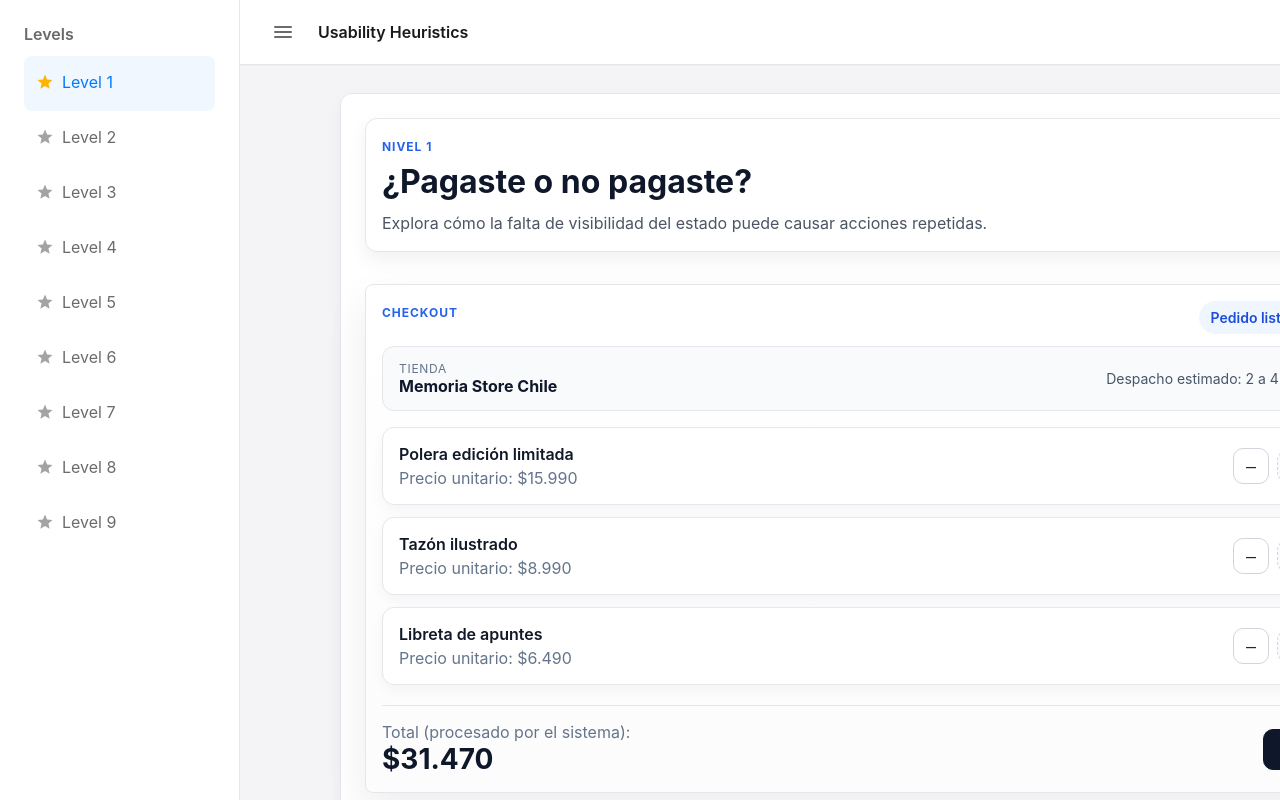
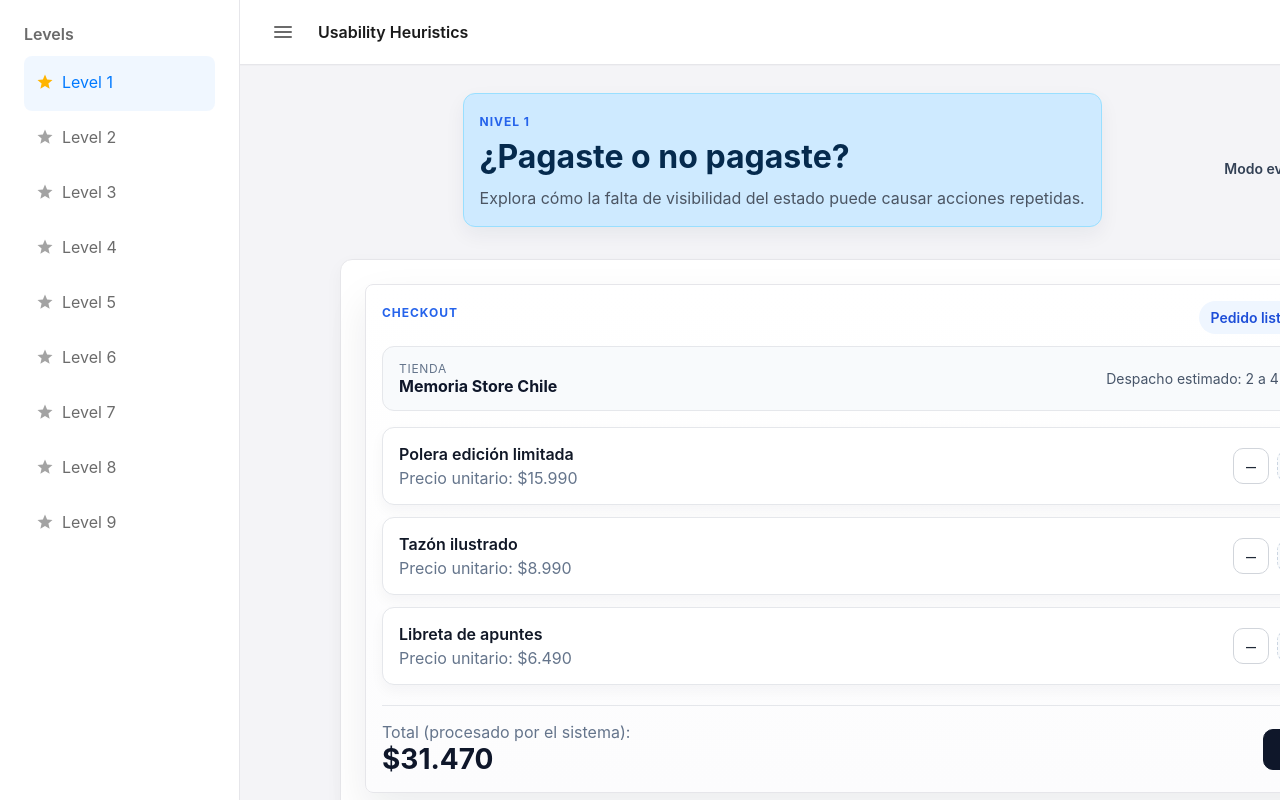
Before and after one commit to joelriquelme/usability-heuristics-project, a React (Vite) app in the folder usability-heuristics-game/: page /level/1 in a window 1280 px wide. Shown: the top 800 px of the page. Built offline with nearby package versions, Linux system fonts and the light colour scheme.

Commit message:
feat: add mode button and bounding boxes tag

```diff
--- a/usability-heuristics-game/src/components/LevelTitle.tsx
+++ b/usability-heuristics-game/src/components/LevelTitle.tsx
@@ -8,7 +8,7 @@ type LevelTitleProps = {
 
 const LevelTitle: React.FC<LevelTitleProps> = ({ eyebrow, title, description }) => {
   return (
-    <div className="level-title">
+    <div className="level-title uh-level-tittle">
       {eyebrow ? <span className="level-title__eyebrow">{eyebrow}</span> : null}
       <h1 className="level-title__heading">{title}</h1>
       {description ? <p className="level-title__description">{description}</p> : null}
--- a/usability-heuristics-game/src/components/ToggleMode.tsx
+++ b/usability-heuristics-game/src/components/ToggleMode.tsx
@@ -4,12 +4,14 @@ import '../styles/game.css'
 type Props = {
   checked?: boolean
   onChange?: (v: boolean) => void
+  className?: string
 }
 
 /** ToggleMode: simple presentational toggle used in the global layout */
-export const ToggleMode: React.FC<Props> = ({ checked = false, onChange }) => {
+export const ToggleMode: React.FC<Props> = ({ checked = false, onChange, className }) => {
+  const classes = ['uh-switch', className].filter(Boolean).join(' ')
   return (
-    <label className="uh-switch">
+    <label className={classes}>
       <input
         type="checkbox"
         checked={checked}
--- a/usability-heuristics-game/src/pages/Level.tsx
+++ b/usability-heuristics-game/src/pages/Level.tsx
@@ -1,16 +1,18 @@
-import React, { Suspense } from 'react'
+import React, { Suspense, useState } from 'react'
 import { useParams } from 'react-router-dom'
 import LevelTitle from '../components/LevelTitle'
+import ToggleMode from '../components/ToggleMode'
 import levelsMeta from '../data/levels.json'
 import '../styles/Level.css'
 import { getLevelComponent } from './levels'
 
 const Level: React.FC = () => {
   const { id } = useParams()
+  const [evaluative, setEvaluative] = useState(false)
 
   return (
-    <div className="uh-game-screen level-page">
-      <div className="level-page__content">
+    <div className={evaluative ? 'evaluative-mode' : ''}>
+      <div className="level-header">
         {
           (() => {
             const meta = id ? (levelsMeta as Record<string, { title?: string; description?: string }>)[id] : undefined
@@ -23,20 +25,27 @@ const Level: React.FC = () => {
             )
           })()
         }
+        <div className="level-header__controls">
+          <label className="level-header__label">Modo evaluativo</label>
+          <ToggleMode className="uh-eval-switch" checked={evaluative} onChange={setEvaluative} />
+        </div>
+      </div>
+      <div className="uh-game-screen level-page">
+        <div className="level-page__content">
 
           {
             (() => {
               const LevelComponent = getLevelComponent(id)
               if (LevelComponent) {
                 return (
-                <Suspense fallback={<div className="uh-card level-page__placeholder">Cargando nivel...</div>}>
+                  <Suspense fallback={<div className="uh-card level-page__placeholder" data-eval="show">Cargando nivel...</div>}>
                     <LevelComponent />
                   </Suspense>
                 )
               }
 
               return (
-              <div className="uh-card level-page__placeholder">
+              <div className="uh-card level-page__placeholder" data-eval="show">
                 <h1>Level {id}</h1>
                 <p>Contenido del nivel {id} (placeholder).</p>
               </div>
@@ -45,6 +54,7 @@ const Level: React.FC = () => {
           }
         </div>
       </div>
+    </div>
   )
 }
 
--- a/usability-heuristics-game/src/pages/Level_1.tsx
+++ b/usability-heuristics-game/src/pages/Level_1.tsx
@@ -94,14 +94,14 @@ const Level_1: React.FC = () => {
             key={it.id}
             className="level-1__item"
           >
-            <div>
+            <div data-eval="show">
               <div className="level-1__item-name">{it.name}</div>
               <div className="level-1__item-price">
                 Precio unitario: {currencyFormatter.format(it.price)}
               </div>
             </div>
 
-            <div className="level-1__controls">
+            <div data-eval="show" className="level-1__controls">
               <button className="level-1__button" onClick={() => decrease(it.id)} aria-label={`disminuir-${it.id}`}>–</button>
               <div className="level-1__quantity" aria-live="polite">
                 <span className="level-1__quantity-icon" aria-hidden="true">◌</span>
@@ -113,12 +113,12 @@ const Level_1: React.FC = () => {
       </div>
 
       <div className="level-1__summary">
-        <div>
+        <div data-eval="show">
           <div className="level-1__summary-label">Total (procesado por el sistema):</div>
           <div className="level-1__summary-total">{currencyFormatter.format(total)}</div>
         </div>
 
-        <div>
+        <div data-eval="show">
           <button className="level-1__pay-button" onClick={handlePay}>Pagar ahora</button>
         </div>
       </div>
--- a/usability-heuristics-game/src/styles/Level.css
+++ b/usability-heuristics-game/src/styles/Level.css
@@ -31,6 +31,20 @@
   border: 1px solid #e5e7eb;
   box-shadow: 0 8px 20px rgba(15, 23, 42, 0.06);
   margin-bottom: 12px;
+}
+
+/* Variant used when the title should be narrower and have a light blue background */
+.level-title.uh-level-tittle {
+  max-width: 1080px;
+  width: auto;
+  margin: 0 auto 16px;
+  background: #ceeaff; /* light celeste */
+  border-color: #99dfff;
+  box-shadow: 0 8px 20px rgba(6, 40, 71, 0.06);
+}
+
+.level-title.uh-level-tittle .level-title__heading {
+  color: #052a4d;
 }
 
 .level-title__eyebrow {
@@ -73,3 +87,48 @@
 .uh-game-screen.level-page {
   margin: 0 auto;
 }
+
+/* Header containing title and controls */
+.level-header {
+  max-width: var(--level-max-width);
+  margin: 0 auto 16px;
+  padding: 0 12px;
+  display: flex;
+  align-items: center;
+  justify-content: space-between;
+  gap: 12px;
+}
+
+.level-header__controls {
+  display: flex;
+  align-items: center;
+  gap: 8px;
+}
+
+.level-header__label {
+  font-size: 14px;
+  color: #334155;
+  font-weight: 600;
+}
+
+/* Blue / celeste evaluative switch */
+.uh-switch.uh-eval-switch .uh-slider {
+  background: #e6f6ff;
+}
+.uh-switch.uh-eval-switch input:checked + .uh-slider {
+  background: #2bb0ff;
+}
+
+/* Evaluative mode: by default do NOT highlight elements. Only elements explicitly marked
+   with `data-eval="show"` will get the red bounding box. Use `data-eval="hide"` to
+   explicitly suppress any highlighting on elements that might otherwise be targeted. */
+.evaluative-mode [data-eval="show"] {
+  outline: 4px solid rgb(252, 49, 39);
+  outline-offset: 6px; /* separate the outline from the element */
+  position: relative;
+}
+
+.evaluative-mode [data-eval="hide"] {
+  box-shadow: none !important;
+  outline: none !important;
+}
```
Lines whose indentation alone changed are shown as unchanged.
